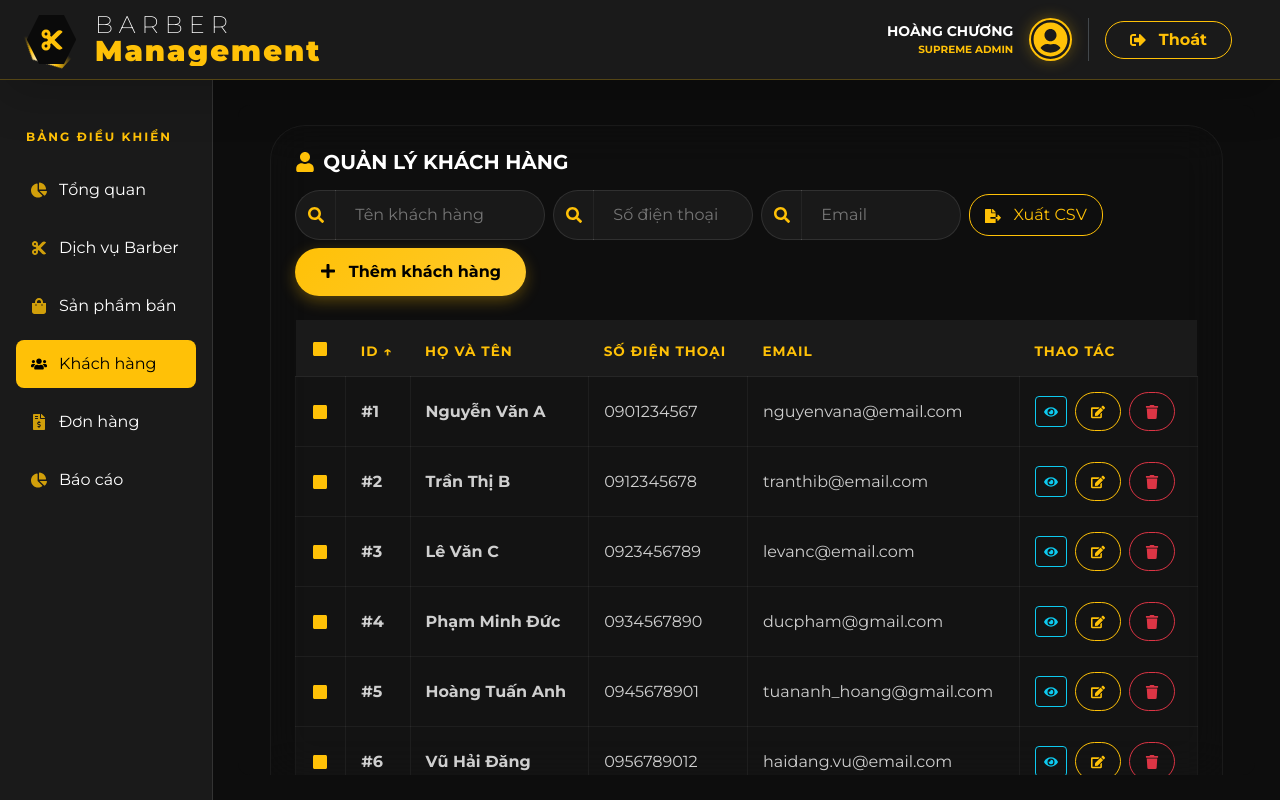
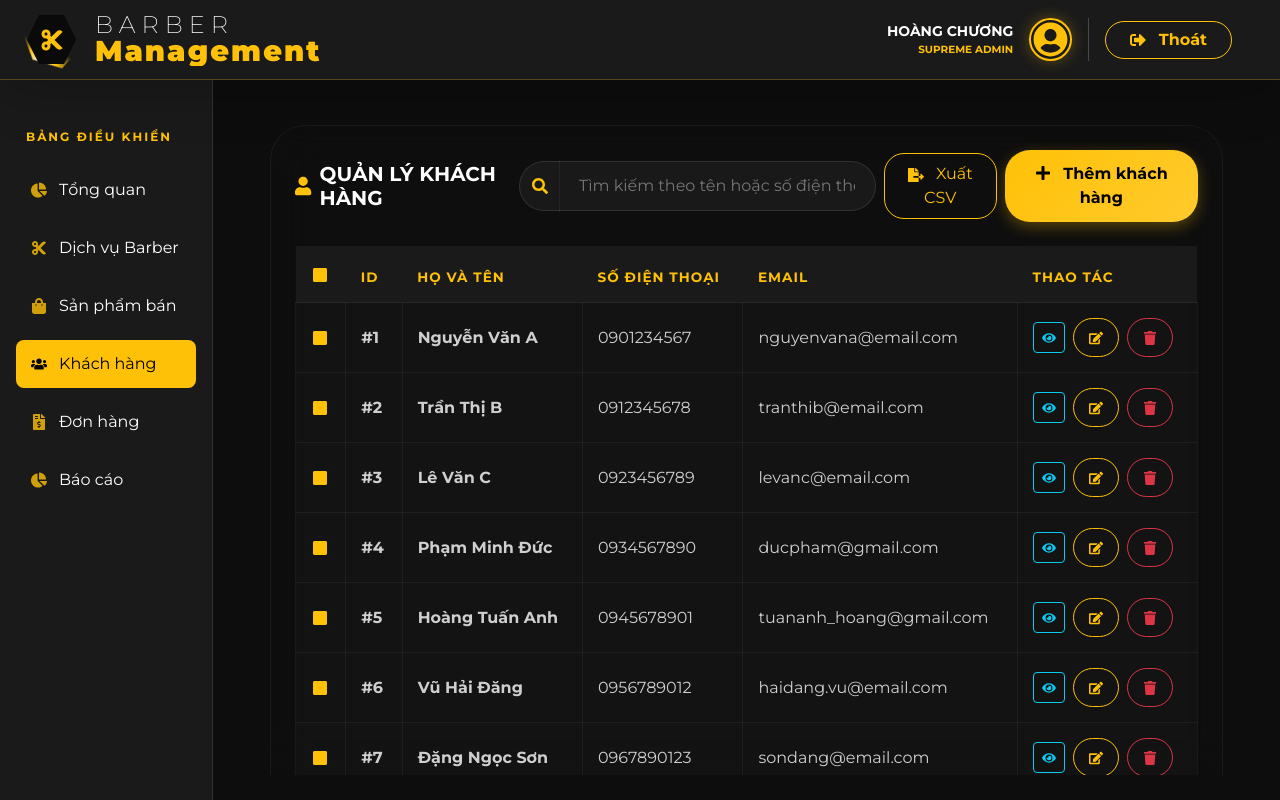
Before and after one commit to ThaiChuong67/SP26_FER202_GROUP_6, a React (Create React App) app in the folder my-app/: page /customer in a window 1280 px wide. Built offline with nearby package versions, Linux system fonts and the light colour scheme; data requests are answered from the project's data file; sample sign-in values are in the browser's storage.

Commit message:
refactor(customer): unify search, clean code, enhance UI and documentation

```diff
--- a/my-app/src/components/Customer/Customer.jsx
+++ b/my-app/src/components/Customer/Customer.jsx
@@ -5,22 +5,21 @@ import axios from 'axios';
 import Swal from 'sweetalert2';
 
 const Customer = () => {
-  const [customers, setCustomers] = useState([]);
-  const [loading, setLoading] = useState(false);
-  const [modalVisible, setModalVisible] = useState(false);
-  const [detailModalVisible, setDetailModalVisible] = useState(false);
-  const [editingCustomer, setEditingCustomer] = useState(null);
-  const [selectedCustomer, setSelectedCustomer] = useState(null);
-  const [searchPhone, setSearchPhone] = useState('');
-  const [searchName, setSearchName] = useState('');
-  const [searchEmail, setSearchEmail] = useState('');
-  const [formData, setFormData] = useState({ name: '', phone: '', email: '' });
-  const [selectedCustomers, setSelectedCustomers] = useState([]);
-  const [currentPage, setCurrentPage] = useState(1);
-  const [itemsPerPage, setItemsPerPage] = useState(10);
-  const [sortField, setSortField] = useState('id');
-  const [sortDirection, setSortDirection] = useState('asc');
-  const [formErrors, setFormErrors] = useState({});
+  // ============= STATE MANAGEMENT =============
+  const [customers, setCustomers] = useState([]); // Danh sách khách hàng từ API
+  const [loading, setLoading] = useState(false); // Trạng thái loading
+  const [modalVisible, setModalVisible] = useState(false); // Modal thêm/sửa khách hàng
+  const [detailModalVisible, setDetailModalVisible] = useState(false); // Modal xem chi tiết
+  const [editingCustomer, setEditingCustomer] = useState(null); // Khách hàng đang sửa
+  const [selectedCustomer, setSelectedCustomer] = useState(null); // Khách hàng đang xem chi tiết
+  const [searchQuery, setSearchQuery] = useState(''); // Từ khóa tìm kiếm
+  const [formData, setFormData] = useState({ name: '', phone: '', email: '' }); // Dữ liệu form
+  const [selectedCustomers, setSelectedCustomers] = useState([]); // Danh sách khách hàng đã chọn (bulk operations)
+  const [currentPage, setCurrentPage] = useState(1); // Trang hiện tại
+  const [itemsPerPage, setItemsPerPage] = useState(10); // Số item mỗi trang
+  const [sortField, setSortField] = useState('id'); // Trường đang sắp xếp
+  const [sortDirection, setSortDirection] = useState('asc'); // Chiều sắp xếp (asc/desc)
+  const [formErrors, setFormErrors] = useState({}); // Lỗi form validation
 
   const premiumSwal = Swal.mixin({
     customClass: {
@@ -30,7 +29,8 @@ const Customer = () => {
     buttonsStyling: false
   });
 
-  // Fetch customers from API
+  // ============= API FUNCTIONS =============
+  // Fetch customers từ API
   const fetchCustomers = async () => {
     setLoading(true);
     try {
@@ -43,10 +43,7 @@ const Customer = () => {
     }
   };
 
-  useEffect(() => {
-    fetchCustomers();
-  }, []);
-
+  // ============= VALIDATION FUNCTIONS =============
   // Email validation regex - chỉ cho phép ký tự hợp lệ
   const validateEmail = (email) => {
     // Chỉ cho phép letters, numbers, @, ., -, _
@@ -54,7 +51,14 @@ const Customer = () => {
     return re.test(String(email).toLowerCase());
   };
 
-  // Handle form submit with enhanced validation
+  // Phone validation - chỉ cho phép số
+  const validatePhone = (phone) => {
+    const phoneRegex = /^[0-9]+$/;
+    return phoneRegex.test(phone);
+  };
+
+  // ============= FORM HANDLERS =============
+  // Handle form submit với enhanced validation
   const handleSubmit = async (e) => {
     e.preventDefault();
 
@@ -127,7 +131,7 @@ const Customer = () => {
     }
   };
 
-  // Handle delete
+  // Handle delete khách hàng
   const handleDelete = async (id) => {
     const customer = customers.find(c => c.id === id);
 
@@ -153,14 +157,14 @@ const Customer = () => {
     });
   };
 
-  // Handle edit
+  // Handle edit khách hàng
   const handleEdit = (customer) => {
     setEditingCustomer(customer);
     setFormData(customer);
     setModalVisible(true);
   };
 
-  // Handle add new
+  // Handle add new khách hàng
   const handleAdd = () => {
     setEditingCustomer(null);
     setFormData({ name: '', phone: '', email: '' });
@@ -168,24 +172,13 @@ const Customer = () => {
     setModalVisible(true);
   };
 
-  // Enhanced search handlers
-  const handleSearchChange = (field, value) => {
-    switch(field) {
-      case 'phone':
-        if (value === '' || validatePhone(value)) {
-          setSearchPhone(value);
-        }
-        break;
-      case 'name':
-        setSearchName(value);
-        break;
-      case 'email':
-        setSearchEmail(value);
-        break;
-    }
+  // ============= SEARCH & SORT =============
+  // Enhanced search handlers - tìm kiếm theo tên hoặc SĐT
+  const handleSearchChange = (value) => {
+    setSearchQuery(value);
   };
 
-  // Handle sort
+  // Handle sort sắp xếp dữ liệu
   const handleSort = (field) => {
     if (sortField === field) {
       setSortDirection(sortDirection === 'asc' ? 'desc' : 'asc');
@@ -195,17 +188,18 @@ const Customer = () => {
     }
   };
 
-  // Enhanced search functionality
+  // ============= DATA PROCESSING =============
+  // Enhanced search functionality - lọc khách hàng theo từ khóa
   const filteredCustomers = useMemo(() => {
     return customers.filter(customer => {
-      const matchesPhone = customer.phone.includes(searchPhone);
-      const matchesName = customer.name.toLowerCase().includes(searchName.toLowerCase());
-      const matchesEmail = customer.email.toLowerCase().includes(searchEmail.toLowerCase());
-      return matchesPhone && matchesName && matchesEmail;
+      const query = searchQuery.toLowerCase();
+      const matchesPhone = customer.phone.includes(searchQuery);
+      const matchesName = customer.name.toLowerCase().includes(query);
+      return matchesPhone || matchesName;
     });
-  }, [customers, searchPhone, searchName, searchEmail]);
+  }, [customers, searchQuery]);
 
-  // Sort customers
+  // Sort customers - sắp xếp dữ liệu đã lọc
   const sortedCustomers = useMemo(() => {
     return [...filteredCustomers].sort((a, b) => {
       let aValue = a[sortField];
@@ -224,7 +218,7 @@ const Customer = () => {
     });
   }, [filteredCustomers, sortField, sortDirection]);
 
-  // Pagination
+  // Pagination - phân trang dữ liệu
   const paginatedCustomers = useMemo(() => {
     const startIndex = (currentPage - 1) * itemsPerPage;
     return sortedCustomers.slice(startIndex, startIndex + itemsPerPage);
@@ -232,18 +226,8 @@ const Customer = () => {
 
   const totalPages = Math.ceil(sortedCustomers.length / itemsPerPage);
 
-  // Reset pagination when filters change
-  useEffect(() => {
-    setCurrentPage(1);
-  }, [searchPhone, searchName, searchEmail, itemsPerPage]);
-
-  // Phone validation - chỉ cho phép số
-  const validatePhone = (phone) => {
-    const phoneRegex = /^[0-9]+$/;
-    return phoneRegex.test(phone);
-  };
-
-  // Handle input change with validation
+  // ============= VALIDATION & INPUT =============
+  // Handle input change with validation - xử lý input với validation
   const handleInputChange = (e) => {
     const { name, value } = e.target;
 
@@ -274,13 +258,14 @@ const Customer = () => {
     }
   };
 
-  // Handle view details
+  // ============= BULK OPERATIONS =============
+  // Handle view details - xem chi tiết khách hàng
   const handleViewDetails = (customer) => {
     setSelectedCustomer(customer);
     setDetailModalVisible(true);
   };
 
-  // Handle bulk delete
+  // Handle bulk delete - xóa hàng loạt khách hàng
   const handleBulkDelete = async () => {
     if (selectedCustomers.length === 0) {
       premiumSwal.fire('Thông báo!', 'Vui lòng chọn ít nhất một khách hàng để xóa.', 'info');
@@ -312,7 +297,7 @@ const Customer = () => {
     });
   };
 
-  // Handle select all
+  // Handle select all - chọn tất cả khách hàng trên trang
   const handleSelectAll = () => {
     if (selectedCustomers.length === paginatedCustomers.length) {
       setSelectedCustomers([]);
@@ -321,8 +306,32 @@ const Customer = () => {
     }
   };
 
-  // Handle export CSV
+  // ============= EXPORT FUNCTIONS =============
+  // Handle export CSV - xuất dữ liệu ra file CSV
   const handleExportCSV = () => {
+    if (sortedCustomers.length === 0) {
+      premiumSwal.fire('Thông báo!', 'Không có dữ liệu để xuất.', 'info');
+      return;
+    }
+
+    premiumSwal.fire({
+      title: 'Xác nhận xuất CSV?',
+      html: `Bạn có chắc chắn muốn xuất <strong>${sortedCustomers.length}</strong> khách hàng ra file CSV?<br><small>Dữ liệu sẽ bao gồm các khách hàng đã lọc và sắp xếp hiện tại.</small>`,
+      icon: 'question',
+      showCancelButton: true,
+      confirmButtonText: 'Đồng ý Xuất',
+      cancelButtonText: 'Hủy bỏ',
+      background: '#1a1a1a',
+      color: '#fff'
+    }).then((result) => {
+      if (result.isConfirmed) {
+        performExportCSV();
+      }
+    });
+  };
+
+  // Perform the actual CSV export - thực hiện xuất CSV
+  const performExportCSV = () => {
     const dataToExport = sortedCustomers.map(customer => ({
       ID: customer.id,
       'Họ và tên': customer.name,
@@ -350,10 +359,10 @@ const Customer = () => {
     link.click();
     document.body.removeChild(link);
 
-    premiumSwal.fire('Thành công!', 'Dữ liệu đã được xuất ra file CSV.', 'success');
+    premiumSwal.fire('Thành công!', `Đã xuất thành công ${sortedCustomers.length} khách hàng ra file CSV.`, 'success');
   };
 
-  // Handle select individual
+  // Handle select individual - chọn/bỏ chọn một khách hàng
   const handleSelectCustomer = (id) => {
     setSelectedCustomers(prev =>
       prev.includes(id)
@@ -361,6 +370,17 @@ const Customer = () => {
         : [...prev, id]
     );
   };
+
+  // ============= EFFECTS =============
+  // Initial data fetch
+  useEffect(() => {
+    fetchCustomers();
+  }, []);
+
+  // Reset pagination when filters change
+  useEffect(() => {
+    setCurrentPage(1);
+  }, [searchQuery, itemsPerPage]);
 
   return (
     <>
@@ -498,6 +518,21 @@ const Customer = () => {
           border-left: none !important;
           border-radius: 0 25px 25px 0 !important;
         }
+
+        /* MODAL STYLES */
+        .modal.show {
+          display: block !important;
+          z-index: 9999 !important;
+        }
+
+        .modal-backdrop.show {
+          z-index: 9998 !important;
+        }
+
+        .modal-content {
+          z-index: 10000 !important;
+          position: relative !important;
+        }
       `}</style>
 
       <Container fluid className="customer-wrapper">
@@ -505,44 +540,21 @@ const Customer = () => {
           <Col>
             <Card className="luxury-card h-100">
               <Card.Body className="p-4 position-relative z-10">
-                <div className="d-flex justify-content-between align-items-center mb-4 flex-wrap gap-3">
+                {/* Header với tìm kiếm và các nút action */}
+                <div className="d-flex justify-content-between align-items-center mb-4">
                   <h5 className="mb-0 fw-bold text-uppercase d-flex align-items-center text-white">
                     <FaUser className="me-2 text-warning" /> Quản lý Khách hàng
                   </h5>
 
-                  <div className="d-flex gap-2 align-items-center flex-wrap">
-                    <InputGroup style={{ width: '250px' }}>
+                  <div className="d-flex gap-2 align-items-center">
+                    <InputGroup style={{ width: '450px' }}>
                       <InputGroup.Text><FaSearch /></InputGroup.Text>
                       <Form.Control
                         type="text"
-                        placeholder="Tên khách hàng"
+                        placeholder="Tìm kiếm theo tên hoặc số điện thoại"
                         className="dark-input"
-                        value={searchName}
-                        onChange={(e) => handleSearchChange('name', e.target.value)}
-                      />
-                    </InputGroup>
-
-                    <InputGroup style={{ width: '200px' }}>
-                      <InputGroup.Text><FaSearch /></InputGroup.Text>
-                      <Form.Control
-                        type="tel"
-                        inputMode="numeric"
-                        pattern="[0-9]*"
-                        placeholder="Số điện thoại"
-                        className="dark-input"
-                        value={searchPhone}
-                        onChange={(e) => handleSearchChange('phone', e.target.value)}
-                      />
-                    </InputGroup>
-
-                    <InputGroup style={{ width: '200px' }}>
-                      <InputGroup.Text><FaSearch /></InputGroup.Text>
-                      <Form.Control
-                        type="email"
-                        placeholder="Email"
-                        className="dark-input"
-                        value={searchEmail}
-                        onChange={(e) => handleSearchChange('email', e.target.value)}
+                        value={searchQuery}
+                        onChange={(e) => handleSearchChange(e.target.value)}
                       />
                     </InputGroup>
 
@@ -556,22 +568,22 @@ const Customer = () => {
                   </div>
                 </div>
 
-                {/* Bulk Actions */}
+                  {/* Bulk Actions - hành động hàng loạt */}
                 {selectedCustomers.length > 0 && (
                   <div className="d-flex justify-content-between align-items-center mb-3 p-3 bg-warning bg-opacity-10 rounded-3">
                     <div className="text-white">
-                      <span className="me-3">Đã chọn {selectedCustomers.length} khách hàng</span>
+                      <span className="me-3 text-white">Đã chọn {selectedCustomers.length} khách hàng</span>
                       <Button variant="outline-danger" size="sm" onClick={handleBulkDelete}>
                         <FaTrash className="me-2" />Xóa đã chọn
                       </Button>
                     </div>
                     <Button variant="outline-secondary" size="sm" onClick={() => setSelectedCustomers([])}>
-                      Bỏ chọn
+                      <span className="text-white">Bỏ chọn</span>
                     </Button>
                   </div>
                 )}
 
-                {/* Customers Table */}
+                  {/* Customers Table - bảng dữ liệu khách hàng */}
                 {loading ? (
                   <div className="d-flex flex-column justify-content-center align-items-center py-5" style={{ minHeight: '400px' }}>
                     <div className="spinner-border text-warning" role="status" style={{ width: '3rem', height: '3rem' }}>
@@ -590,18 +602,12 @@ const Customer = () => {
                               <FaCheckSquare /> : <FaSquare />}
                           </Button>
                         </th>
-                        <th onClick={() => handleSort('id')} style={{ cursor: 'pointer' }}>
-                          ID {sortField === 'id' && (sortDirection === 'asc' ? '↑' : '↓')}
-                        </th>
+                        <th>ID</th>
                         <th onClick={() => handleSort('name')} style={{ cursor: 'pointer' }}>
                           Họ và tên {sortField === 'name' && (sortDirection === 'asc' ? '↑' : '↓')}
                         </th>
-                        <th onClick={() => handleSort('phone')} style={{ cursor: 'pointer' }}>
-                          Số điện thoại {sortField === 'phone' && (sortDirection === 'asc' ? '↑' : '↓')}
-                        </th>
-                        <th onClick={() => handleSort('email')} style={{ cursor: 'pointer' }}>
-                          Email {sortField === 'email' && (sortDirection === 'asc' ? '↑' : '↓')}
-                        </th>
+                        <th>Số điện thoại</th>
+                        <th>Email</th>
                         <th>Thao tác</th>
                       </tr>
                     </thead>
@@ -609,7 +615,7 @@ const Customer = () => {
                       {paginatedCustomers.length === 0 ? (
                         <tr>
                           <td colSpan="6" className="text-center py-5 text-white-50 fw-bold">
-                            {(searchPhone || searchName || searchEmail) ? 'Không tìm thấy khách hàng' : 'Chưa có dữ liệu khách hàng'}
+                            {(searchQuery) ? 'Không tìm thấy khách hàng' : 'Chưa có dữ liệu khách hàng'}
                           </td>
                         </tr>
                       ) : (
@@ -641,15 +647,15 @@ const Customer = () => {
                     </tbody>
                   </Table>
 
-                  {/* Pagination */}
+                  {/* Pagination controls - điều khiển phân trang */}
                   {totalPages > 1 && (
                     <div className="d-flex justify-content-between align-items-center mt-4">
                       <div className="d-flex align-items-center gap-3">
-                        <div className="text-white">
+                        <div className="text-warning fw-bold" style={{ fontSize: '16px' }}>
                           Hiển thị {(currentPage - 1) * itemsPerPage + 1}-{Math.min(currentPage * itemsPerPage, sortedCustomers.length)} của {sortedCustomers.length} khách hàng
                         </div>
                         <div className="d-flex align-items-center gap-2">
-                          <span className="text-white">Hiển thị:</span>
+                          <span className="text-warning fw-bold" style={{ fontSize: '16px' }}>Hiển thị:</span>
                           <Form.Select
                             value={itemsPerPage}
                             onChange={(e) => setItemsPerPage(Number(e.target.value))}
@@ -691,7 +697,7 @@ const Customer = () => {
           </Col>
         </Row>
 
-        {/* Add/Edit Modal */}
+        {/* Add/Edit Modal - modal thêm/sửa khách hàng */}
         <Modal show={modalVisible} onHide={() => {
           setModalVisible(false);
           setEditingCustomer(null);
@@ -777,42 +783,61 @@ const Customer = () => {
           </Modal.Footer>
         </Modal>
 
-        {/* Customer Details Modal */}
-        <Modal show={detailModalVisible} onHide={() => setDetailModalVisible(false)}>
-          <Modal.Header closeButton>
-            <Modal.Title>Chi tiết khách hàng</Modal.Title>
+        {/* Customer Details Modal - modal xem chi tiết khách hàng */}
+        <Modal show={detailModalVisible} onHide={() => setDetailModalVisible(false)} size="lg" style={{ zIndex: 9999 }}>
+          <Modal.Header className="bg-dark border-warning">
+            <Modal.Title className="text-warning fw-bold">
+              <FaUser className="me-2" />Chi tiết khách hàng
+            </Modal.Title>
           </Modal.Header>
-          <Modal.Body>
+          <Modal.Body className="bg-dark">
             {selectedCustomer && (
-              <div>
-                <div className="mb-3">
-                  <strong className="text-warning">ID:</strong>
-                  <span className="ms-2">#{selectedCustomer.id}</span>
-                </div>
-                <div className="mb-3">
-                  <strong className="text-warning">Họ và tên:</strong>
-                  <span className="ms-2">{selectedCustomer.name}</span>
-                </div>
-                <div className="mb-3">
-                  <strong className="text-warning">Số điện thoại:</strong>
-                  <span className="ms-2">{selectedCustomer.phone}</span>
-                </div>
-                <div className="mb-3">
-                  <strong className="text-warning">Email:</strong>
-                  <span className="ms-2">{selectedCustomer.email}</span>
+              <div className="p-3">
+                <div className="row">
+                  <div className="col-12">
+                    <div className="mb-3">
+                      <label className="text-warning fw-bold small mb-2 d-block">
+                        ID Khách hàng
+                      </label>
+                      <div className="text-white fs-5">#{selectedCustomer.id}</div>
+                    </div>
+
+                    <div className="mb-3">
+                      <label className="text-warning fw-bold small mb-2 d-block">
+                        Họ và tên
+                      </label>
+                      <div className="text-white fs-5">{selectedCustomer.name}</div>
+                    </div>
+
+                    <div className="row">
+                      <div className="col-md-6 mb-3">
+                        <label className="text-warning fw-bold small mb-2 d-block">
+                          Số điện thoại
+                        </label>
+                        <div className="text-white fs-5">{selectedCustomer.phone}</div>
+                      </div>
+
+                      <div className="col-md-6 mb-3">
+                        <label className="text-warning fw-bold small mb-2 d-block">
+                          Email
+                        </label>
+                        <div className="text-white fs-5">{selectedCustomer.email}</div>
+                      </div>
+                    </div>
+                  </div>
                 </div>
               </div>
             )}
           </Modal.Body>
-          <Modal.Footer>
+          <Modal.Footer className="bg-dark border-warning">
             <Button variant="secondary" onClick={() => setDetailModalVisible(false)}>
               Đóng
             </Button>
-            <Button variant="primary" onClick={() => {
+            <Button variant="warning" onClick={() => {
               setDetailModalVisible(false);
               handleEdit(selectedCustomer);
             }}>
-              <FaEdit className="me-2" />Sửa
+              <FaEdit className="me-2" />Sửa thông tin
             </Button>
           </Modal.Footer>
         </Modal>
```
